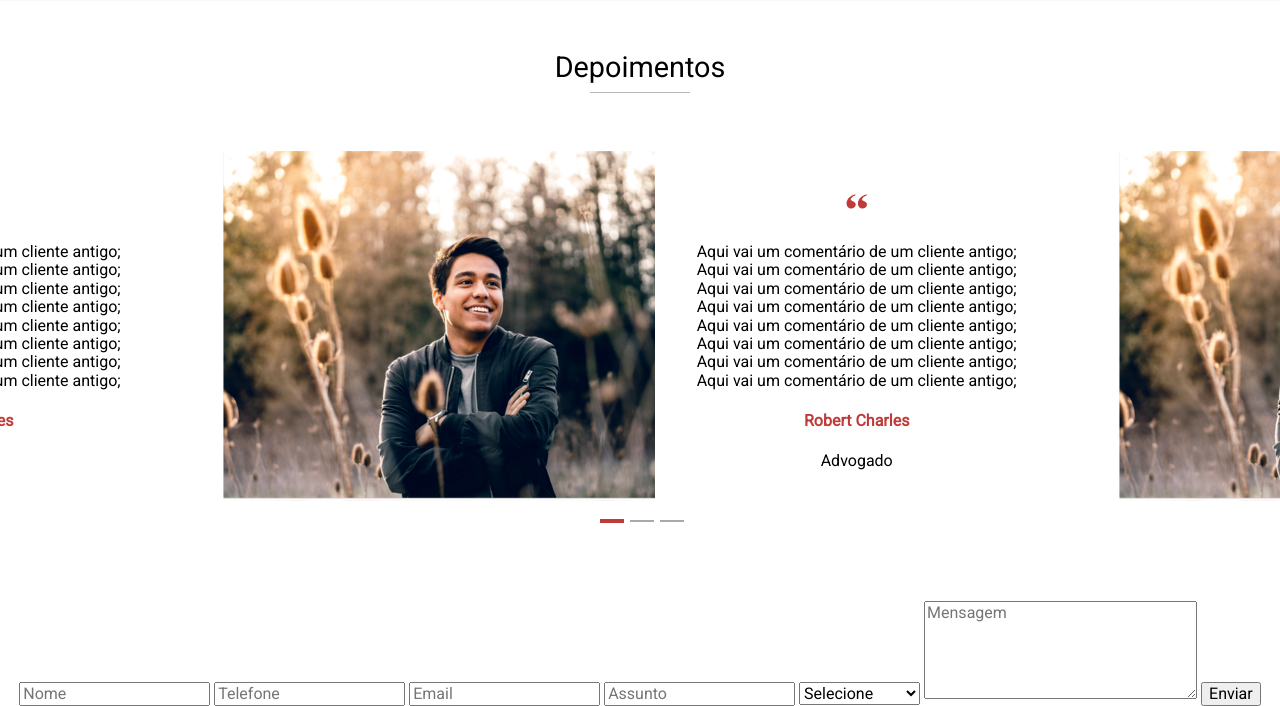
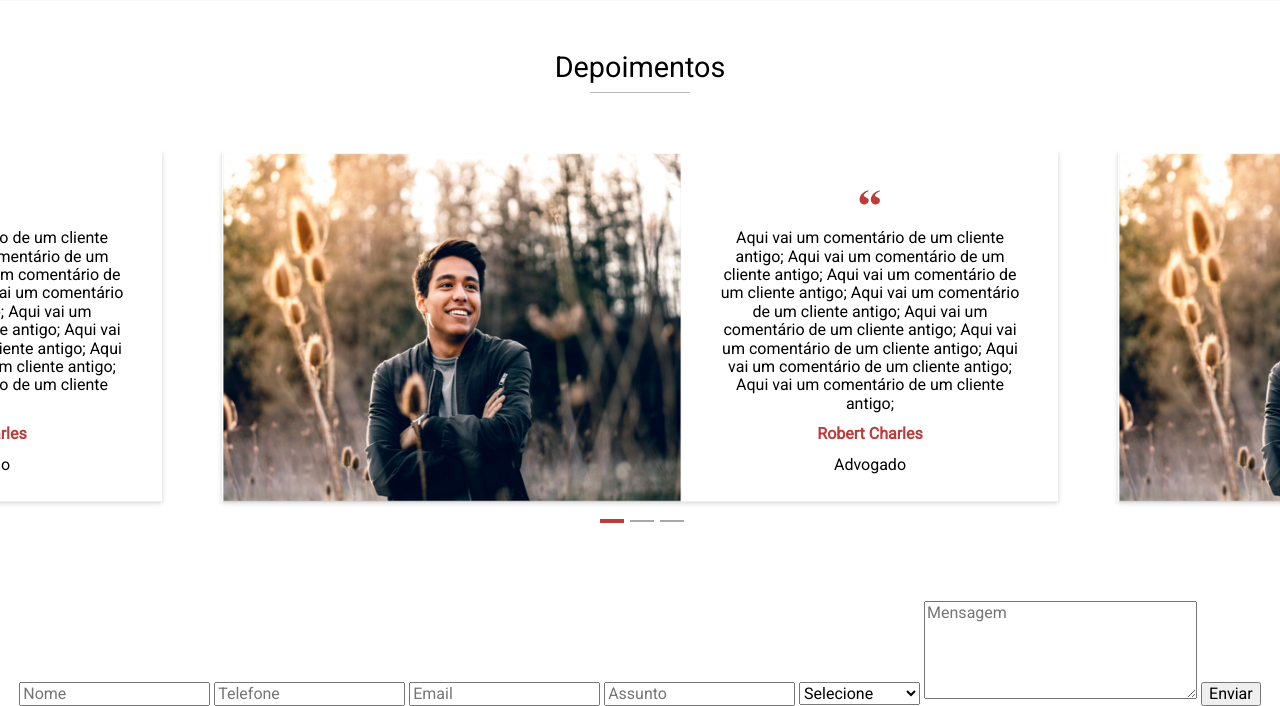
Before and after one commit to citi-onboarding/VirtuConsultoria, a Django app: page / in a window 1280 px wide. Shown: the part 1534-2240 px from the top of the page. Run offline with Django 3.2, Linux system fonts and the light colour scheme; some libraries are stand-ins or nearby versions.

Commit message:
imagem do depoimento pela tag e não background, correção de erro de path

```diff
--- a/core/templates/index.html
+++ b/core/templates/index.html
@@ -97,7 +97,9 @@
             </div>
             <div id="carrossel-depoimentos">
                 <div class="card-depoimento">
-                    <div class="img-depoimento"></div>
+                    <div class="img-depoimento">
+                        <img src="{% static 'image/depoimentos.png' %}" alt="">
+                    </div>
                     <div class="conteudo-depoimento">
                         <div class="texto-depoimento">
                             <div class="quotes-depoimento"><img src="{% static 'image/quotes.png' %}" alt="quotes"></div>
@@ -111,10 +113,14 @@
                     </div>
                 </div>
                 <div class="card-depoimento">
-                    <div class="img-depoimento"></div>
+                    <div class="img-depoimento">
+                        <img src="{% static 'image/depoimentos.png' %}" alt="">
+                    </div>
                     <div class="conteudo-depoimento">
                         <div class="texto-depoimento">
-                            <div class="quotes-depoimento"><img src="{% static 'image/quotes.png' %}" alt="quotes"></div>
+                            <div class="quotes-depoimento">
+                                <img src="{% static 'image/quotes.png' %}" alt="quotes">
+                            </div>
                             <div>Aqui vai um comentário de um cliente antigo; Aqui vai um comentário de um cliente antigo; Aqui
                                 vai um comentário de um cliente antigo; Aqui vai um comentário de um cliente antigo; Aqui
                                 vai um comentário de um cliente antigo; Aqui vai um comentário de um cliente antigo; Aqui
@@ -125,7 +131,9 @@
                     </div>
                 </div>
                 <div class="card-depoimento">
-                    <div class="img-depoimento"></div>
+                    <div class="img-depoimento">
+                        <img src="{% static 'image/depoimentos.png' %}" alt="">
+                    </div>
                     <div class="conteudo-depoimento">
                         <div class="texto-depoimento">
                             <div class="quotes-depoimento"><img src="{% static 'image/quotes.png' %}" alt="quotes"></div>
--- a/static/css/style.css
+++ b/static/css/style.css
@@ -391,7 +391,7 @@ a {
     flex-direction: row;
     align-items: center;
     justify-content: space-between;
-    box-shadow: 0 1px 1psx 0 #ECECEC, 0 20px 5px 0 rgba(0, 0, 0, 0.19); /* Sombra do card */
+    box-shadow: 0 1px 1px 0 #ECECEC, 0 2px 5px 0 rgba(0, 0, 0, 0.19); /* Sombra do card */
 
 }
 
@@ -399,11 +399,10 @@ a {
     padding:0 15% 0 15%;
 }
 
-.img-depoimento {
-    background-image: url("../image/depoimento.png");
-    background-position: auto;
-    height: 351px; /* Tamanho da imagem de fundo */
-    width: 450px; /* Tamanho da imagem de fundo */
+.img-depoimento img{
+    margin-bottom: -5px;
+    height: 350px; /* Tamanho da imagem de fundo */
+    width: 460px; /* Tamanho da imagem de fundo */
 }
 
 .conteudo-depoimento {
```
Also changed, not shown: static/image/depoimentos.png (renamed from static/image/depoimento.png).
